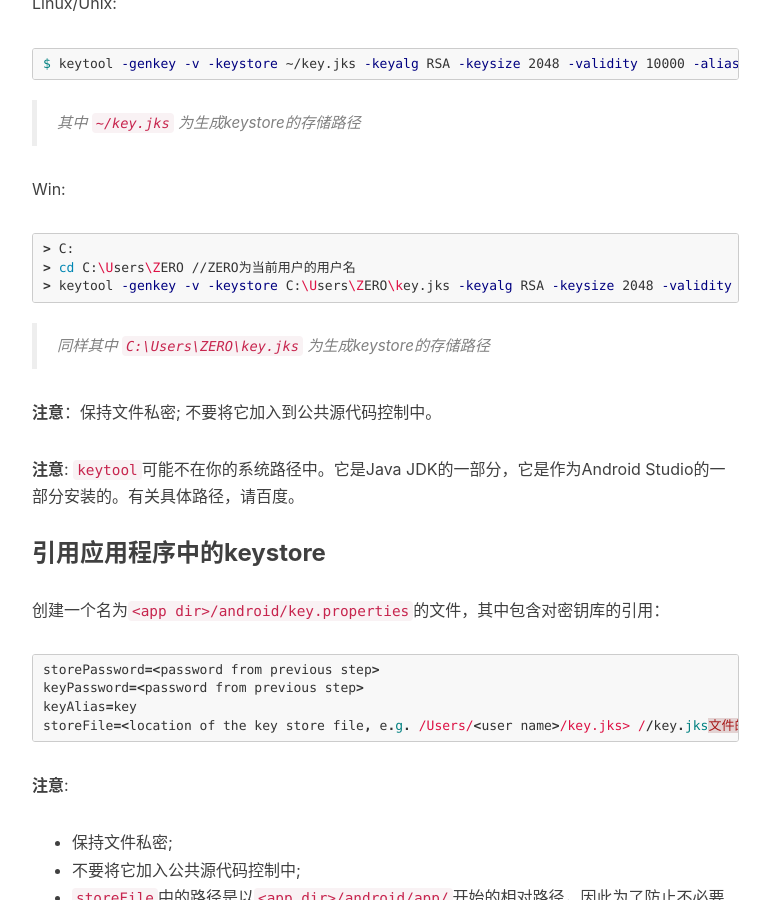
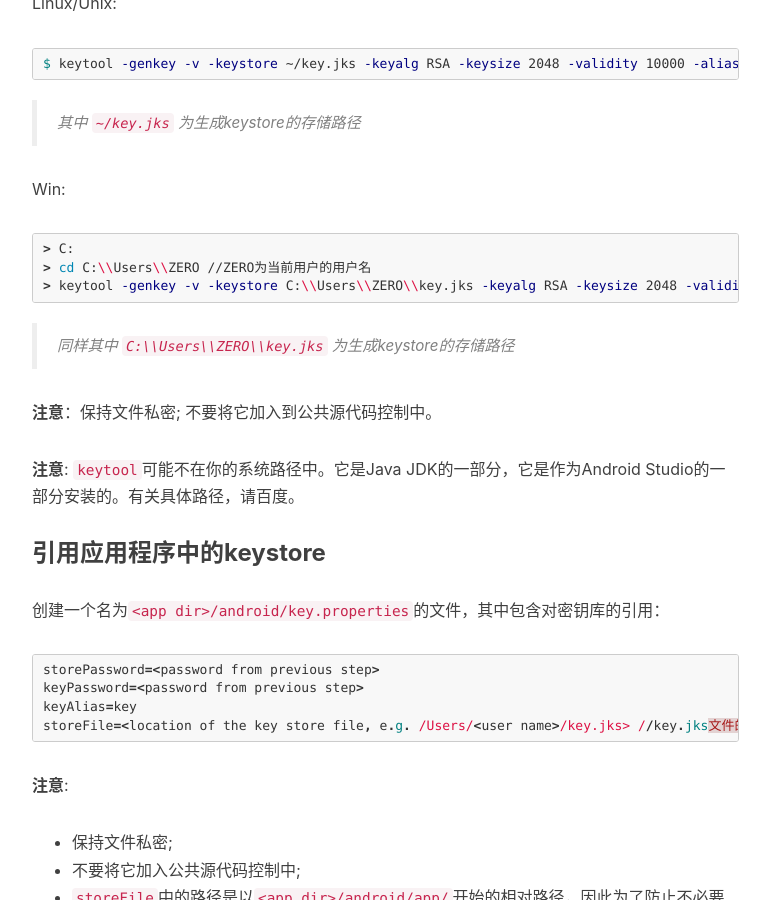
Before and after one commit to chenquan/chenquan.github.io, a Jekyll site: the page built from _posts/2019-05-16-flutter编译.md, in a window 1280 px wide and 900 px high, scrolled down 1846 px. Shown: the whole window, without its empty margins (233-1003 px from the left). Built offline with Jekyll 4.4.1, drawn with Linux system fonts in a browser that asks for light colours; nearby versions of some CDN libraries; comment, search, counter and statistics services are not loaded.

Commit message:
Update 2019-05-16-flutter编译.md

````diff
--- a/_posts/2019-05-16-flutter编译.md
+++ b/_posts/2019-05-16-flutter编译.md
@@ -56,11 +56,11 @@ Win:
 
 ```sh
 > C:
-> cd C:\Users\ZERO //ZERO为当前用户的用户名
-> keytool -genkey -v -keystore C:\Users\ZERO\key.jks -keyalg RSA -keysize 2048 -validity 10000 -alias key
+> cd C:\\Users\\ZERO //ZERO为当前用户的用户名
+> keytool -genkey -v -keystore C:\\Users\\ZERO\\key.jks -keyalg RSA -keysize 2048 -validity 10000 -alias key
 ```
 
-> 同样其中 `C:\Users\ZERO\key.jks` 为生成keystore的存储路径
+> 同样其中 `C:\\Users\\ZERO\\key.jks` 为生成keystore的存储路径
 
 **注意**：保持文件私密; 不要将它加入到公共源代码控制中。
 
````
